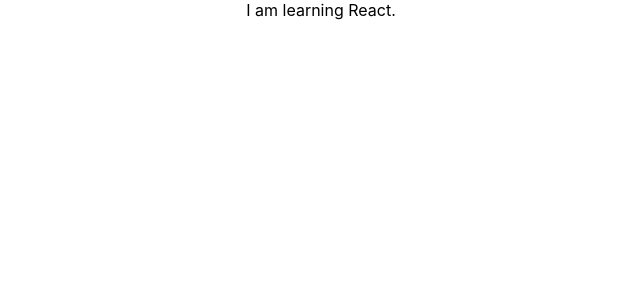
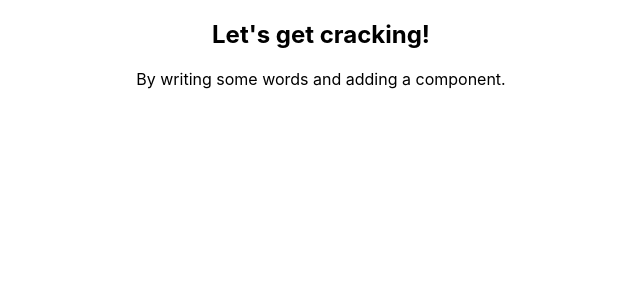
Before and after one commit to nlovell/react-expenses-tracker, a React (Create React App) app: page / in a window 1280 px wide. Shown: the top 300 px of the page, without its empty margins (319-959 px from the left). Built offline with nearby package versions, Linux system fonts and the light colour scheme.

Commit message:
Update App.tsx

```diff
--- a/src/App.tsx
+++ b/src/App.tsx
@@ -4,7 +4,8 @@
 function App() {
   return (
     <div className="App">
-      I am learning React.
+     <h2>Let's get cracking!</h2>
+     <p>By writing some words and adding a component.</p>
     </div>
   );
 }
```
